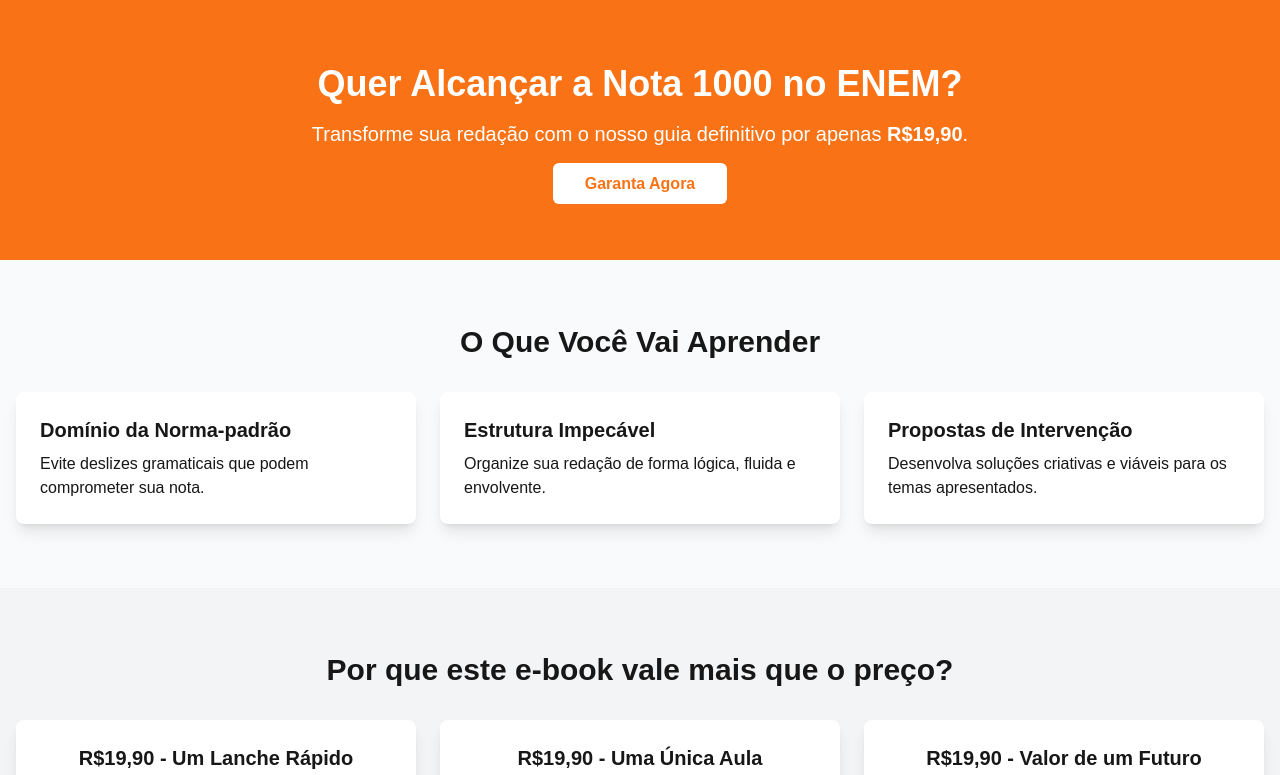
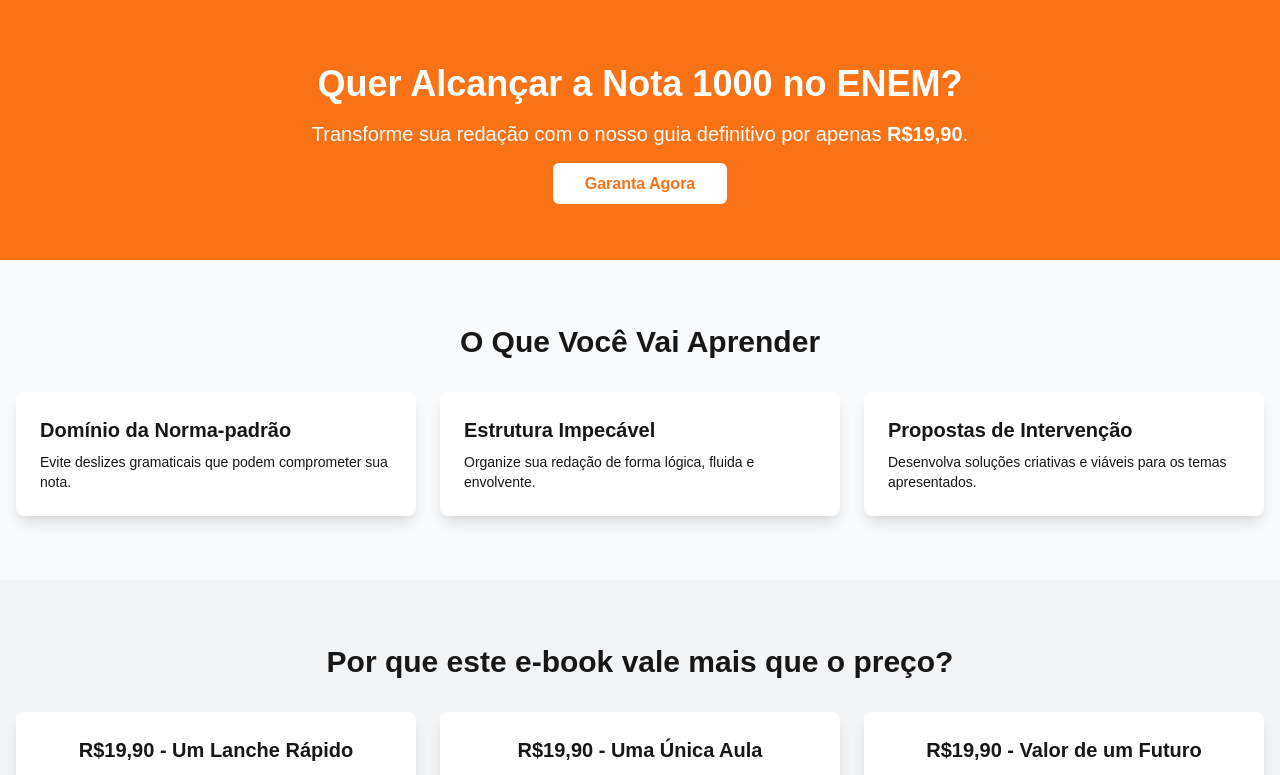
Before and after one commit to jonatasporto/suanota1000, a Next.js app: page / in a window 1280 px wide. Shown: the top 775 px of the page. Built offline with nearby package versions, Linux system fonts and the light colour scheme.

Commit message:
5º commit

```diff
--- a/components/Features.tsx
+++ b/components/Features.tsx
@@ -7,15 +7,15 @@
         <div className="grid grid-cols-1 md:grid-cols-2 lg:grid-cols-3 gap-6">
           <div className="bg-white p-6 shadow-lg rounded-lg">
             <h3 className="text-xl font-bold mb-2">Domínio da Norma-padrão</h3>
-          <p>Evite deslizes gramaticais que podem comprometer sua nota.</p>
+            <p className="text-sm">Evite deslizes gramaticais que podem comprometer sua nota.</p>
           </div>
           <div className="bg-white p-6 shadow-lg rounded-lg">
             <h3 className="text-xl font-bold mb-2">Estrutura Impecável</h3>
-          <p>Organize sua redação de forma lógica, fluida e envolvente.</p>
+            <p className="text-sm">Organize sua redação de forma lógica, fluida e envolvente.</p>
           </div>
           <div className="bg-white p-6 shadow-lg rounded-lg">
             <h3 className="text-xl font-bold mb-2">Propostas de Intervenção</h3>
-          <p>Desenvolva soluções criativas e viáveis para os temas apresentados.</p>
+            <p className="text-sm">Desenvolva soluções criativas e viáveis para os temas apresentados.</p>
           </div>
         </div>
       </div>
```
Lines whose indentation alone changed are shown as unchanged.
